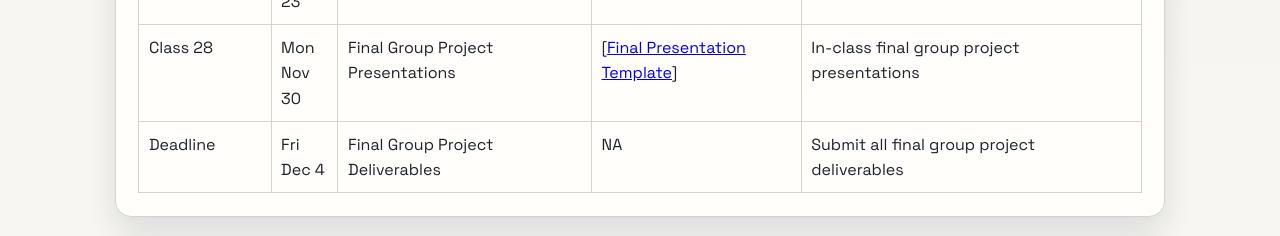
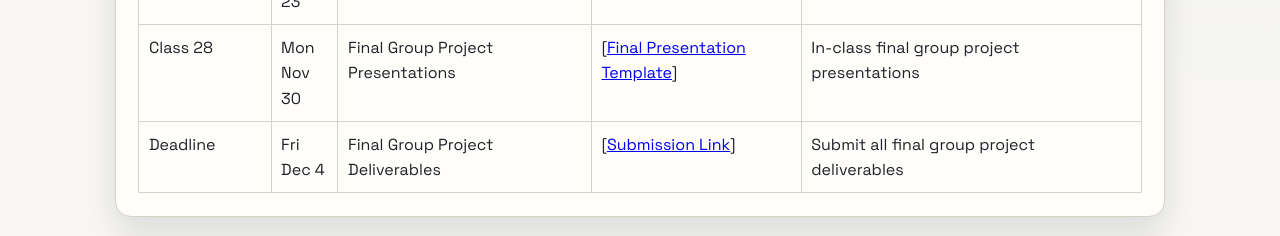
Before and after one commit to TAI4SE/TAI4SE.github.io, a plain HTML site: page index.html in a window 1280 px wide. Shown: the part 3800-4036 px from the top of the page. Drawn offline with Linux system fonts and the light colour scheme.

Commit message:
Update submission link in index.html

```diff
--- a/index.html
+++ b/index.html
@@ -305,7 +305,7 @@
                 <td>Deadline</td>
                 <td>Fri Dec 4</td>
                 <td>Final Group Project Deliverables</td>
-                <td>NA</td>
+                <td>[<a href="https://www.gradescope.com/courses/1357065/assignments/9106485" target="_blank" rel="noopener noreferrer">Submission Link</a>]</td>
                 <td>Submit all final group project deliverables</td>
               </tr>
             </tbody>
```
